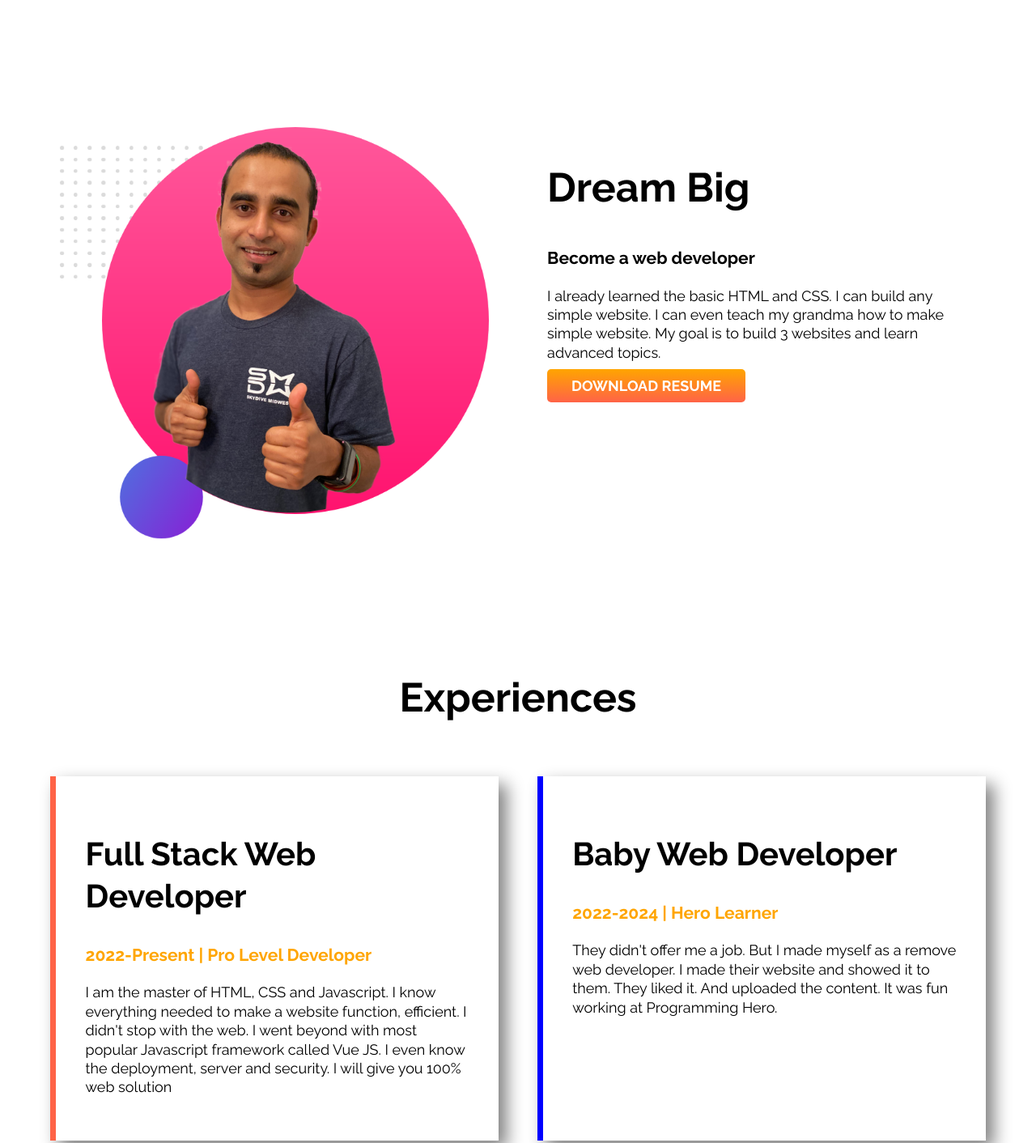
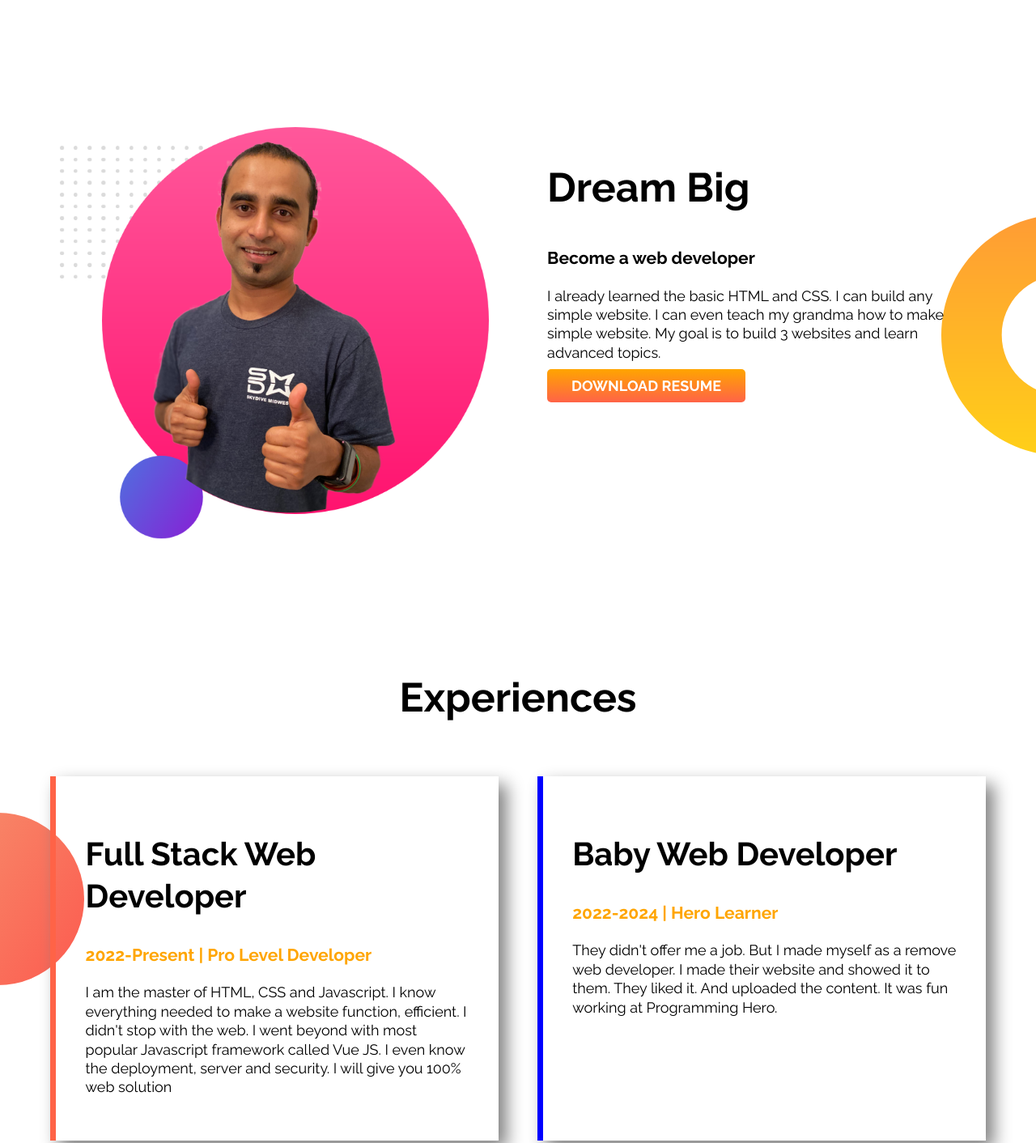
Before and after one commit to aroy15/developer-portfolio, a plain HTML site: page index.html in a window 1280 px wide. Shown: the part 602-2014 px from the top of the page at 81% size. Drawn offline with Linux system fonts and the light colour scheme; the site is published under a folder, as on GitHub Pages, so addresses that start at the root find nothing.

Commit message:
bg image code update

```diff
--- a/style.css
+++ b/style.css
@@ -49,13 +49,13 @@ section{
 }
 /* Dream Section */
 .dream-section{
-    background-image: url(/images/dream-bg.png);
+    background-image: url(./images/dream-bg.png);
     background-repeat: no-repeat;
     background-position:right;
 }
 /* Experience Section */
 .experience-section{
-    background-image: url(/images/exp-bg.png);
+    background-image: url(./images/exp-bg.png);
     background-repeat: no-repeat;
     background-position:left center;
 }
```
